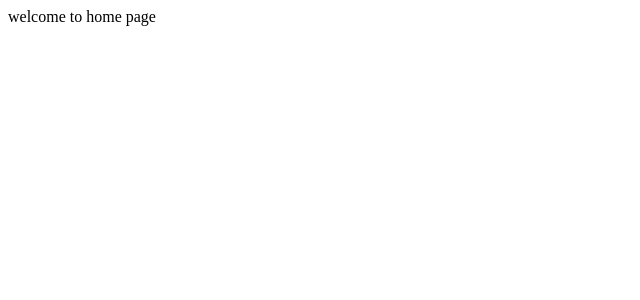
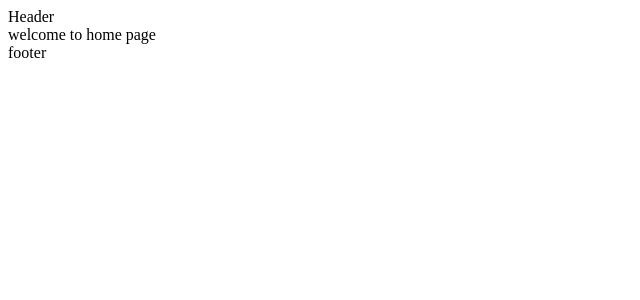
Before and after one commit to mo634/next-tutorial, a Next.js app: page / in a window 1280 px wide. Shown: the top 300 px of the page, without its empty margins (0-640 px from the left). Built offline with nearby package versions, Linux system fonts and the light colour scheme.

Commit message:
nested layout

```diff
--- a/src/app/layout.tsx
+++ b/src/app/layout.tsx
@@ -10,7 +10,12 @@
 }) {
   return (
     <html lang="en">
-      <body>{children}</body>
+
+      <body>
+        <header>Header </header>
+        {children}
+        <footer>footer</footer>
+        </body>
     </html>
   )
 }
```
Also changed, not shown: src/app/product/layout.tsx (added, +13 -0 lines).
